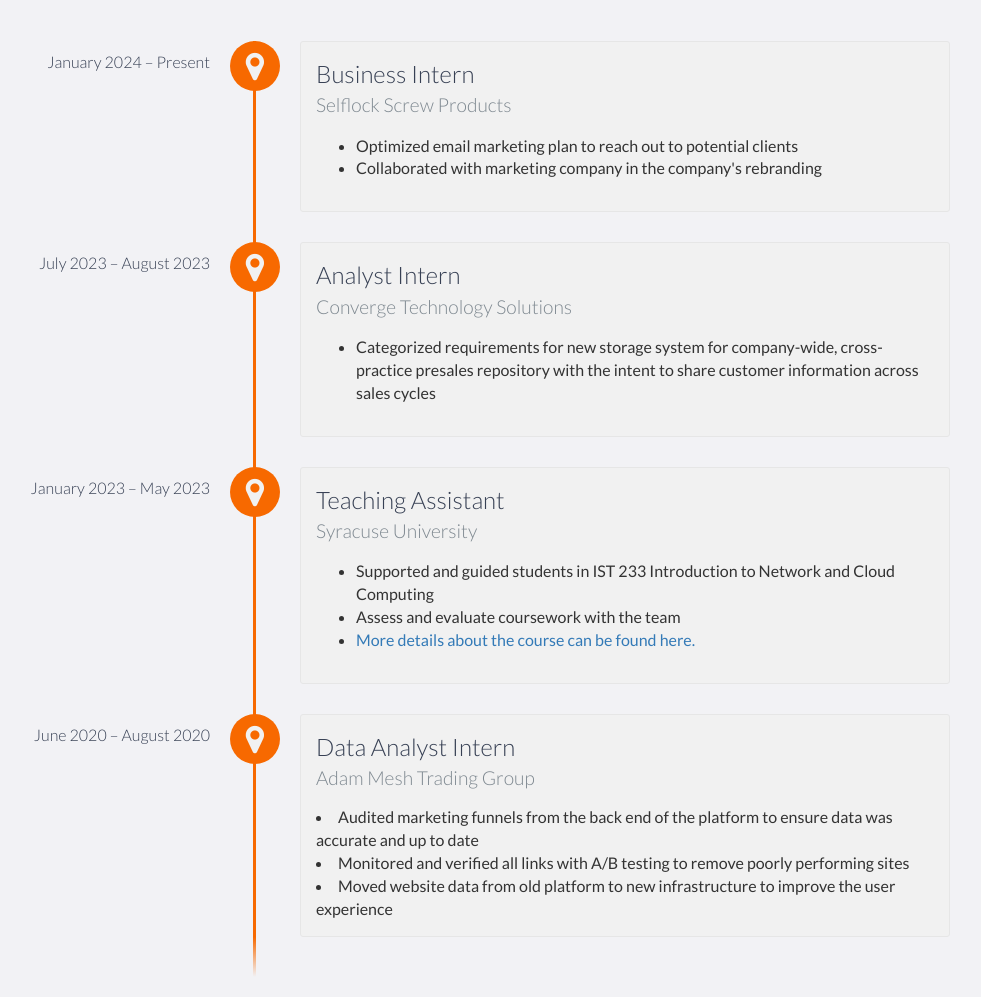
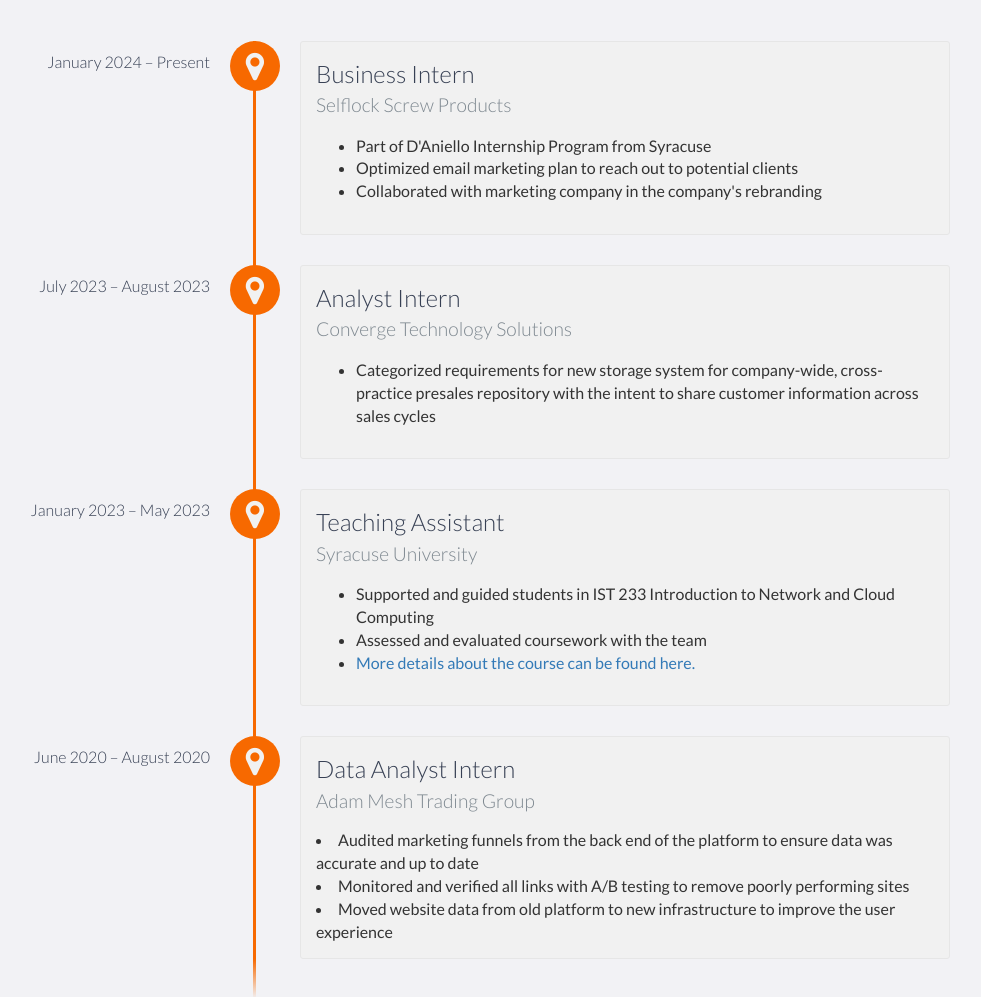
Before and after one commit to NinjaGuy1661/ninjaguy1661.github.io, a website: page index.html in a window 1280 px wide. Shown: the part 1180-2177 px from the top of the page, without its empty margins (190-1171 px from the left). Drawn offline with nearby package versions, Linux system fonts and the light colour scheme.

Commit message:
Update index.html

```diff
--- a/index.html
+++ b/index.html
@@ -97,6 +97,9 @@
                 <h3>Business Intern</h3>
                 <h4>Selflock Screw Products</h4>
                 <ul>
+		    <li>
+			Part of D'Aniello Internship Program from Syracuse
+		    </li>
                     <li>
                         Optimized email marketing plan to reach out to potential clients
                     </li>
@@ -123,7 +126,7 @@
                         Supported and guided students in IST 233 Introduction to Network and Cloud Computing
                     </li>
                     <li>
-                        Assess and evaluate coursework with the team
+                        Assessed and evaluated coursework with the team
                     </li>
                     <li>
                         <a href= "http://coursecatalog.syr.edu/preview_course_nopop.php?catoid=35&coid=242677">More details about the course can be found here.</a>
```
